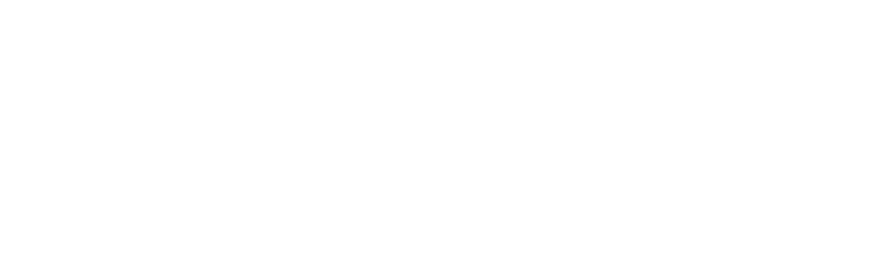
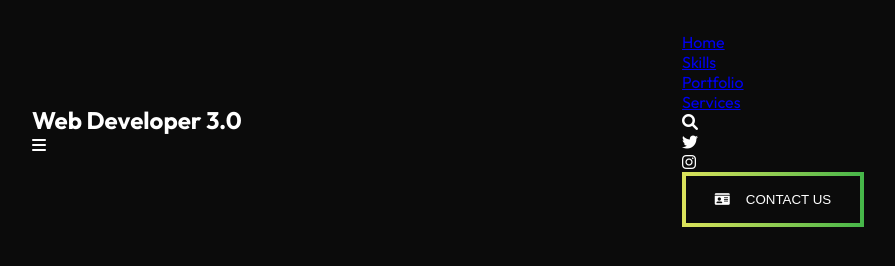
Before and after one commit to TOBECHI-GH/portfolio1, a plain HTML site: page index.html in a window 1280 px wide. Shown: the whole page, without its empty margins (192-1087 px from the left). Drawn offline with Linux system fonts and the light colour scheme.

Commit message:
nav bar html and styling

```diff
--- a/index.html
+++ b/index.html
@@ -5,12 +5,43 @@
     <meta name="viewport" content="width=device-width, initial-scale=1.0" />
     <meta name="description" content="" />
     <link rel="stylesheet" type="text/css" href="scss/index.css" />
+    <!-- fontawesome cdnjs -->
+    <link
+      rel="stylesheet"
+      href="https://cdnjs.cloudflare.com/ajax/libs/font-awesome/6.0.0/css/all.min.css"
+      integrity="sha512-9usAa10IRO0HhonpyAIVpjrylPvoDwiPUiKdWk5t3PyolY1cOd4DSE0Ga+ri4AuTroPR5aQvXU9xC6qOPnzFeg=="
+      crossorigin="anonymous"
+      referrerpolicy="no-referrer"
+    />
     <title>Portfolio1</title>
   </head>
   <body>
-    <header></header>
-    <main></main>
-    <footer></footer>
+    <!-- <div class="scrollToTop">
+      <i class="fas fa-angle-up"></i>
+    </div> -->
+
+    <nav class="navbar defaultMargin">
+      <div class="brand_container">
+        <div class="brand">
+          <h2>Web Developer <span>3.0</span></h2>
+        </div>
+        <div class="toggle">
+          <i class="fas fa-bars"></i>
+        </div>
+      </div>
+      <div class="links">
+        <ul>
+          <li><a href="#home">Home</a></li>
+          <li><a href="#skills">Skills</a></li>
+          <li><a href="#portfolio">Portfolio</a></li>
+          <li><a href="#services">Services</a></li>
+          <li><i class="fas fa-search"></i></li>
+          <li><i class="fab fa-twitter"></i></li>
+          <li><i class="fab fa-instagram"></i></li>
+          <button><i class="fas fa-id-card"></i> Contact us</button>
+        </ul>
+      </div>
+    </nav>
     <script src="scripts/scripts.js"></script>
     <script src="scripts/animation.js"></script>
   </body>
--- a/scss/_base.scss
+++ b/scss/_base.scss
@@ -0,0 +1,56 @@
+//google fonts import and css rule
+
+@import url("https://fonts.googleapis.com/css2?family=Outfit:wght@100;300;400;500;700&family=Poppins:wght@400;700&display=swap");
+
+// css universal selector * selsects all the elements
+// box-sizing property defines if the width and height should include padding and border
+
+* {
+  margin: 0;
+  padding: 0;
+  box-sizing: border-box;
+}
+
+// smooth scroll behaviuor property specifies whether to smoothly animate the scroll position, instead of a straight jump, when the user clicks on a link within a scrollable box.
+// please note that the initial property is used to set the default value to an element
+// please note that the inherit property is used to set the value from its parent element
+// overflow property specifies whether to clip content or to add scrollbars when an element's content is too big to fit in a specified area.
+// hidden : The overflow is clipped, and the rest of the content will be invisible
+// overflow-x : for left and right edges
+
+html {
+  scroll-behavior: smooth;
+  overflow-x: hidden;
+}
+
+body {
+  background-color: #0b0b0b;
+  font-family: "Outfit", sans-serif;
+}
+
+// list style type property
+ul {
+  list-style-type: none;
+}
+
+// root selector matches the root element of a tree representing the document. In HTML, it is the <html> element
+// saas varible is a way to store information so you can use later
+// css linear gradient function () sets a linear gradient as the background image. If direction is not specified, it is from top to bottom. Here its from left to right
+// css variable. Any variable declared inside the :root selector is global, otherwise it is local
+
+:root {
+  --gradient: linear-gradient (to right, #c5e35b, #45b649);
+}
+
+// The ::-webkit-scrollbar CSS pseudo-element affects the style of an element's scrollbar when it has overflow:scroll; set
+
+::-webkit-scrollbar {
+  background-color: #0b0b0b;
+  width: 0.3rem;
+}
+
+// webkit-scrollbar-thumb is the the draggable scrolling handle.
+
+::-webkit-scrollbar-thumb {
+  background-color: #45b649;
+}
--- a/scss/_navbar.scss
+++ b/scss/_navbar.scss
@@ -0,0 +1,12 @@
+// display flex : main axis (4 values) and cross axis. Direct children become flex items
+// alignments, justifications and space btw items are to be set on the flex container, not on the items themselves
+// The align-items property will align the items on the cross axis
+// justify-content property will align the items on the main axis
+// color: font color
+.navbar {
+  display: flex;
+  justify-content: space-between;
+  align-items: center;
+  color: white;
+  padding: 2rem 0;
+}
--- a/scss/_reusableStyles.scss
+++ b/scss/_reusableStyles.scss
@@ -0,0 +1,37 @@
+.gradient {
+  background: var(--gradient);
+}
+
+.defaultMargin {
+  margin: 0 14rem;
+}
+
+// This linear gradient starts at the top and then from left to right
+// background-origin property specifies the origin position (the background positioning area) of a background image.
+// It could be padding-box, border-box or content-box
+// in border-box, the background image starts from the upper left corner of the border
+// background-clip property defines how far the background (color or image) should extend within an element. It could also be padding-box, border-box or content-box
+// The box-shadow property defines the shadow of an element: first value is horizontal offset, second value is vertical offset, third value is blur, fourth value is spread and lastly shadow color
+// Inset: Changes the shadow from an outer shadow (outset) to an inner shadow. Inset is kind of padding-box in origin
+// gap: sets the gap between rows and columns
+// Idea is to let the bck-img origin of both gradient start from the border-box
+// then clip the first to the content-box and the second to the border-box
+// but in order to see the cliped part of the second gradient, we need to make the border transparent
+button {
+  color: white;
+  text-transform: uppercase;
+  padding: 1rem 1.8rem;
+  background-image: linear-gradient(
+      rgba(255, 255, 255, 0),
+      rgba(255, 255, 255, 0)
+    ),
+    linear-gradient(to right, #dce35b, #45b649);
+  background-origin: border-box;
+  background-clip: content-box, border-box;
+  box-shadow: 2px 100px 1px #0b0b0b inset;
+  border: solid 4px transparent;
+  display: flex;
+  gap: 1rem;
+  align-items: center;
+  cursor: pointer;
+}
```
Also changed, not shown: scss/index.css, 2 other files.
